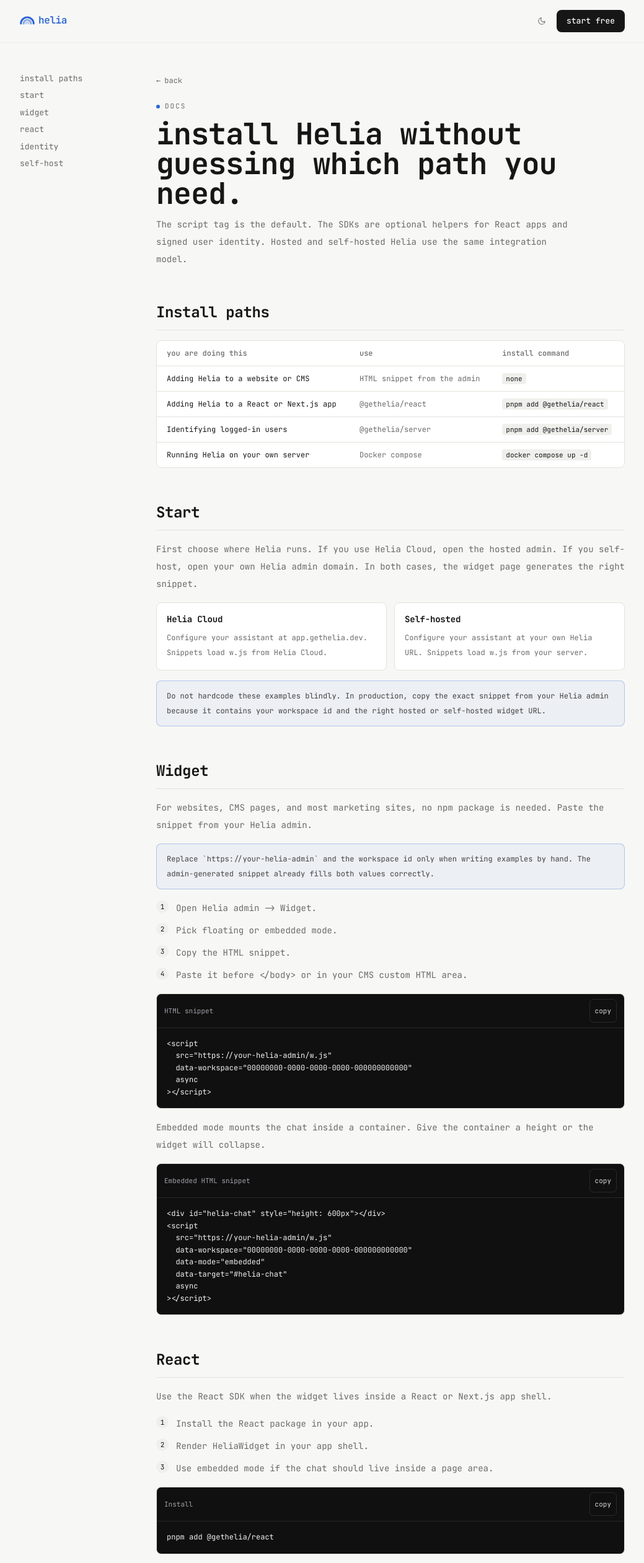
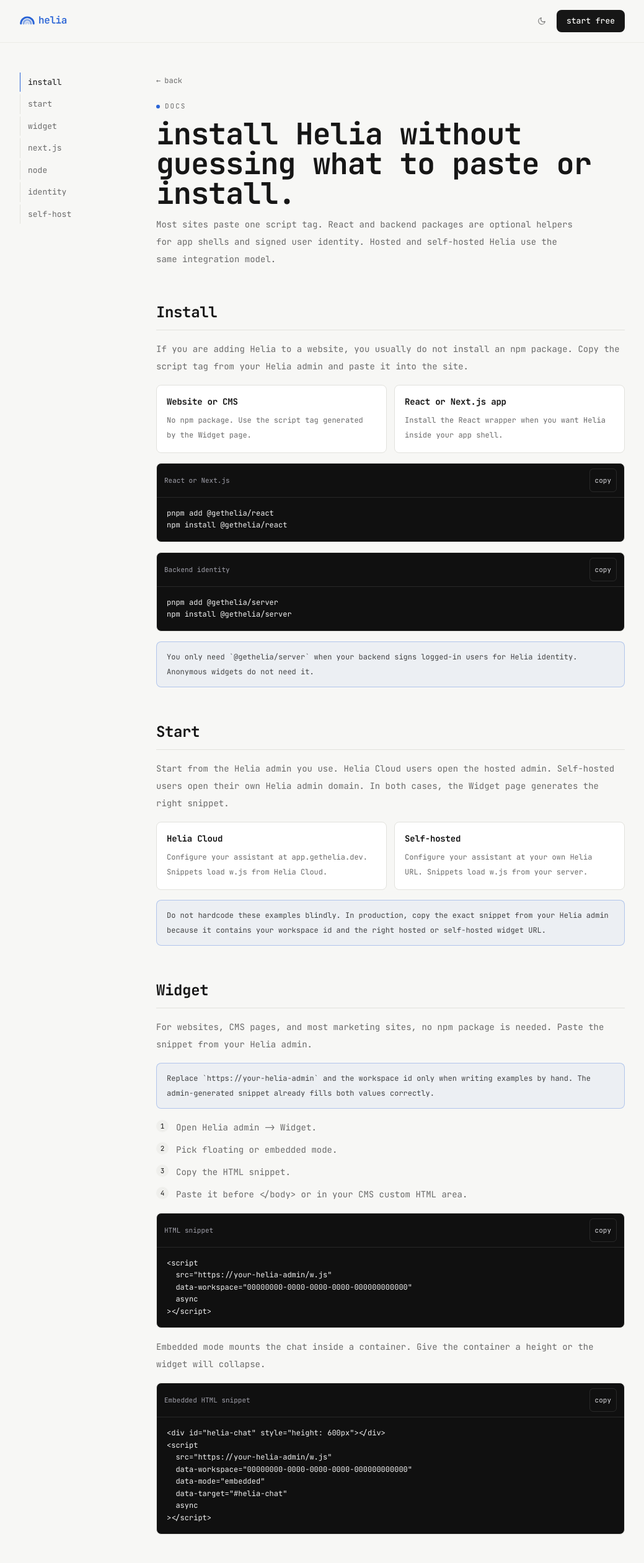
Before and after one commit to snowztech/helia, a Next.js app in the folder apps/landing/: page /docs in a window 1280 px wide. Shown: the top 2522 px of the page at 62% size, without its empty margins (120-1159 px from the left). Built offline with nearby package versions, Linux system fonts and the light colour scheme.

Commit message:
feat: update docs page

```diff
--- a/apps/landing/src/app/_components/nav.tsx
+++ b/apps/landing/src/app/_components/nav.tsx
@@ -4,19 +4,59 @@
 
 const APP_URL = process.env.NEXT_PUBLIC_APP_URL ?? "https://app.gethelia.dev";
 
+const NAV_LINKS = [
+  { label: "features", href: "/#features" },
+  { label: "pricing", href: "/#pricing" },
+  { label: "docs", href: "/docs" },
+  { label: "github", href: "https://github.com/snowztech/helia" },
+];
+
+function isExternalHref(href: string) {
+  return href.startsWith("http");
+}
+
 export function Nav() {
   return (
     <header className="sticky top-0 z-40 border-b border-line/60 bg-bg/85 backdrop-blur">
-      <div className="mx-auto flex max-w-5xl items-center justify-between px-6 py-4">
+      <div className="mx-auto grid max-w-5xl grid-cols-[1fr_auto] items-center gap-4 px-6 py-4 md:grid-cols-[1fr_auto_1fr]">
         <Link href="/" aria-label="Helia home">
           <HeliaWordmark />
         </Link>
 
-        <div className="flex items-center gap-2">
-          <ThemeToggle />
+        <nav
+          aria-label="Primary"
+          className="hidden items-center gap-5 text-[13px] text-muted md:flex"
+        >
+          {NAV_LINKS.map((link) => (
+            isExternalHref(link.href) ? (
+              <a
+                key={link.label}
+                href={link.href}
+                className="transition-colors hover:text-fg"
+                rel="noreferrer"
+                target="_blank"
+              >
+                {link.label}
+              </a>
+            ) : (
+              <Link
+                key={link.label}
+                href={link.href}
+                className="transition-colors hover:text-fg"
+              >
+                {link.label}
+              </Link>
+            )
+          ))}
+        </nav>
+
+        <div className="flex items-center justify-end gap-2">
+          <div className="hidden sm:block">
+            <ThemeToggle />
+          </div>
           <Link
             href="/docs"
-            className="hidden text-[13px] text-muted transition-colors hover:text-fg sm:block"
+            className="text-[13px] text-muted transition-colors hover:text-fg md:hidden"
           >
             docs
           </Link>
--- /dev/null
+++ b/apps/landing/src/app/docs/docs-nav.tsx
@@ -0,0 +1,58 @@
+"use client";
+
+import { useEffect, useState } from "react";
+
+export type DocsSectionLink = {
+  id: string;
+  label: string;
+};
+
+export function DocsNav({ sections }: { sections: DocsSectionLink[] }) {
+  const [activeId, setActiveId] = useState(sections[0]?.id);
+
+  useEffect(() => {
+    const observer = new IntersectionObserver(
+      (entries) => {
+        const visible = entries
+          .filter((entry) => entry.isIntersecting)
+          .sort((a, b) => b.intersectionRatio - a.intersectionRatio)[0];
+
+        if (visible?.target.id) setActiveId(visible.target.id);
+      },
+      {
+        rootMargin: "-96px 0px -55% 0px",
+        threshold: [0.08, 0.18, 0.32],
+      },
+    );
+
+    sections.forEach((section) => {
+      const element = document.getElementById(section.id);
+      if (element) observer.observe(element);
+    });
+
+    return () => observer.disconnect();
+  }, [sections]);
+
+  return (
+    <nav className="sticky top-24 space-y-1 text-[13px]" aria-label="Docs">
+      {sections.map((section) => {
+        const active = activeId === section.id;
+        return (
+          <a
+            key={section.id}
+            href={`#${section.id}`}
+            aria-current={active ? "location" : undefined}
+            className={[
+              "block border-l px-3 py-1.5 transition-colors",
+              active
+                ? "border-primary text-fg"
+                : "border-line text-muted hover:border-fg/40 hover:text-fg",
+            ].join(" ")}
+          >
+            {section.label}
+          </a>
+        );
+      })}
+    </nav>
+  );
+}
--- a/apps/landing/src/app/docs/page.tsx
+++ b/apps/landing/src/app/docs/page.tsx
@@ -4,6 +4,7 @@
 import { HeliaWordmark } from "../_components/logo";
 import { ThemeToggle } from "../_components/theme-toggle";
 import { CopyCode } from "./copy-code";
+import { DocsNav } from "./docs-nav";
 
 const SITE_URL = process.env.NEXT_PUBLIC_SITE_URL ?? "https://gethelia.dev";
 const APP_URL = process.env.NEXT_PUBLIC_APP_URL ?? "https://app.gethelia.dev";
@@ -16,13 +17,16 @@
 };
 
 const sections = [
-  { id: "install-paths", label: "install paths" },
+  { id: "install", label: "install" },
   { id: "start", label: "start" },
   { id: "widget", label: "widget" },
-  { id: "react", label: "react" },
+  { id: "next", label: "next.js" },
+  { id: "node", label: "node" },
   { id: "identity", label: "identity" },
   { id: "self-host", label: "self-host" },
 ];
+
+const workspaceId = "00000000-0000-0000-0000-000000000000";
 
 export default function DocsPage() {
   return (
@@ -46,17 +50,7 @@
 
       <main className="mx-auto grid max-w-5xl gap-10 px-6 py-12 lg:grid-cols-[180px_1fr]">
         <aside className="hidden lg:block">
-          <nav className="sticky top-24 space-y-2 text-[13px] text-muted">
-            {sections.map((section) => (
-              <a
-                key={section.id}
-                href={`#${section.id}`}
-                className="block transition-colors hover:text-fg"
-              >
-                {section.label}
-              </a>
-            ))}
-          </nav>
+          <DocsNav sections={sections} />
         </aside>
 
         <div className="min-w-0 space-y-14">
@@ -70,57 +64,53 @@
             <div className="space-y-3">
               <p className="eyebrow">docs</p>
               <h1 className="max-w-3xl text-4xl tracking-tight md:text-5xl">
-                install Helia without guessing which path you need.
+                install Helia without guessing what to paste or install.
               </h1>
               <p className="max-w-2xl text-sm leading-7 text-muted">
-                The script tag is the default. The SDKs are optional helpers
-                for React apps and signed user identity. Hosted and self-hosted
-                Helia use the same integration model.
+                Most sites paste one script tag. React and backend packages are
+                optional helpers for app shells and signed user identity. Hosted
+                and self-hosted Helia use the same integration model.
               </p>
             </div>
           </section>
 
-          <DocSection id="install-paths" title="Install paths">
-            <div className="overflow-x-auto rounded-lg border border-line bg-card">
-              <table className="w-full min-w-[680px] border-collapse text-left text-xs">
-                <thead className="border-b border-line text-muted">
-                  <tr>
-                    <th className="px-4 py-3 font-medium">you are doing this</th>
-                    <th className="px-4 py-3 font-medium">use</th>
-                    <th className="px-4 py-3 font-medium">install command</th>
-                  </tr>
-                </thead>
-                <tbody className="divide-y divide-line">
-                  <PathRow
-                    task="Adding Helia to a website or CMS"
-                    use="HTML snippet from the admin"
-                    command="none"
-                  />
-                  <PathRow
-                    task="Adding Helia to a React or Next.js app"
-                    use="@gethelia/react"
-                    command="pnpm add @gethelia/react"
-                  />
-                  <PathRow
-                    task="Identifying logged-in users"
-                    use="@gethelia/server"
-                    command="pnpm add @gethelia/server"
-                  />
-                  <PathRow
-                    task="Running Helia on your own server"
-                    use="Docker compose"
-                    command="docker compose up -d"
-                  />
-                </tbody>
-              </table>
+          <DocSection id="install" title="Install">
+            <p>
+              If you are adding Helia to a website, you usually do not install
+              an npm package. Copy the script tag from your Helia admin and
+              paste it into the site.
+            </p>
+            <div className="grid gap-3 md:grid-cols-2">
+              <InfoCard
+                title="Website or CMS"
+                text="No npm package. Use the script tag generated by the Widget page."
+              />
+              <InfoCard
+                title="React or Next.js app"
+                text="Install the React wrapper when you want Helia inside your app shell."
+              />
             </div>
+            <CodeBlock
+              title="React or Next.js"
+              code={`pnpm add @gethelia/react
+npm install @gethelia/react`}
+            />
+            <CodeBlock
+              title="Backend identity"
+              code={`pnpm add @gethelia/server
+npm install @gethelia/server`}
+            />
+            <Callout>
+              You only need `@gethelia/server` when your backend signs logged-in
+              users for Helia identity. Anonymous widgets do not need it.
+            </Callout>
           </DocSection>
 
           <DocSection id="start" title="Start">
             <p>
-              First choose where Helia runs. If you use Helia Cloud, open the
-              hosted admin. If you self-host, open your own Helia admin domain.
-              In both cases, the widget page generates the right snippet.
+              Start from the Helia admin you use. Helia Cloud users open the
+              hosted admin. Self-hosted users open their own Helia admin domain.
+              In both cases, the Widget page generates the right snippet.
             </p>
             <div className="grid gap-3 md:grid-cols-2">
               <InfoCard
@@ -161,7 +151,7 @@
               title="HTML snippet"
               code={`<script
   src="https://your-helia-admin/w.js"
-  data-workspace="00000000-0000-0000-0000-000000000000"
+  data-workspace="${workspaceId}"
   async
 ></script>`}
             />
@@ -174,7 +164,7 @@
               code={`<div id="helia-chat" style="height: 600px"></div>
 <script
   src="https://your-helia-admin/w.js"
-  data-workspace="00000000-0000-0000-0000-000000000000"
+  data-workspace="${workspaceId}"
   data-mode="embedded"
   data-target="#helia-chat"
   async
@@ -182,34 +172,76 @@
             />
           </DocSection>
 
-          <DocSection id="react" title="React">
+          <DocSection id="next" title="Next.js">
             <p>
-              Use the React SDK when the widget lives inside a React or Next.js
-              app shell.
+              Use the React SDK in a client component. The widget needs the
+              browser, so do not render it from a server component directly.
             </p>
             <StepList
               items={[
-                "Install the React package in your app.",
-                "Render HeliaWidget in your app shell.",
-                "Use embedded mode if the chat should live inside a page area.",
+                "Install @gethelia/react.",
+                "Create a small client component for the widget.",
+                "Render that component from your layout or app shell.",
               ]}
             />
-            <CodeBlock title="Install" code="pnpm add @gethelia/react" />
             <CodeBlock
-              title="Floating widget"
-              code={`import { HeliaWidget } from "@gethelia/react";
+              title="app/helia-widget.tsx"
+              code={`"use client";
 
-export function AppShell() {
-  return <HeliaWidget workspace="00000000-0000-0000-0000-000000000000" />;
+import { HeliaWidget } from "@gethelia/react";
+
+export function HeliaSupportWidget() {
+  return <HeliaWidget workspace="${workspaceId}" />;
 }`}
             />
-            <p>Embedded React mode renders its own target container.</p>
             <CodeBlock
-              title="Embedded widget"
+              title="app/layout.tsx"
+              code={`import { HeliaSupportWidget } from "./helia-widget";
+
+export default function RootLayout({ children }: { children: React.ReactNode }) {
+  return (
+    <html lang="en">
+      <body>
+        {children}
+        <HeliaSupportWidget />
+      </body>
+    </html>
+  );
+}`}
+            />
+          </DocSection>
+
+          <DocSection id="node" title="Node">
+            <p>
+              Use the server package from a backend route after your own auth
+              has identified the current user. The package signs identity data;
+              it does not replace your auth system.
+            </p>
+            <CodeBlock
+              title="Express endpoint"
+              code={`import express from "express";
+import { signIdentity } from "@gethelia/server";
+
+const app = express();
+
+app.get("/api/helia/token", requireAuth, (req, res) => {
+  res.json(
+    signIdentity(
+      { id: req.user.id, name: req.user.name },
+      process.env.HELIA_IDENTITY_SECRET!,
+    ),
+  );
+});`}
+            />
+            <p>
+              Connect that endpoint to either the script tag or the React
+              widget using `tokenEndpoint`.
+            </p>
+            <CodeBlock
+              title="React widget with Node token endpoint"
               code={`<HeliaWidget
-  workspace="00000000-0000-0000-0000-000000000000"
-  mode="embedded"
-  style={{ height: 600 }}
+  workspace="${workspaceId}"
+  tokenEndpoint="/api/helia/token"
 />`}
             />
           </DocSection>
@@ -229,9 +261,8 @@
                 "Enable Reject anonymous chats after signed traffic works.",
               ]}
             />
-            <CodeBlock title="Install" code="pnpm add @gethelia/server" />
             <CodeBlock
-              title="Token endpoint"
+              title="Next.js route handler"
               code={`import { signIdentity } from "@gethelia/server";
 
 export async function GET() {
@@ -253,7 +284,7 @@
             <CodeBlock
               title="React widget with identity"
               code={`<HeliaWidget
-  workspace="00000000-0000-0000-0000-000000000000"
+  workspace="${workspaceId}"
   tokenEndpoint="/api/helia/token"
 />`}
             />
@@ -261,7 +292,7 @@
               title="HTML widget with identity"
               code={`<script
   src="https://your-helia-admin/w.js"
-  data-workspace="00000000-0000-0000-0000-000000000000"
+  data-workspace="${workspaceId}"
   data-token-endpoint="/api/helia/token"
   async
 ></script>`}
@@ -282,7 +313,7 @@
 docker compose up -d`}
             />
             <p>
-              After signup, open the widget page in your admin and copy the
+              After your admin is running, open the Widget page and copy the
               generated snippet. It will point at your self-hosted `w.js`.
             </p>
           </DocSection>
@@ -322,28 +353,6 @@
   );
 }
 
-function PathRow({
-  task,
-  use,
-  command,
-}: {
-  task: string;
-  use: string;
-  command: string;
-}) {
-  return (
-    <tr>
-      <td className="px-4 py-3 text-fg">{task}</td>
-      <td className="px-4 py-3 text-muted">{use}</td>
-      <td className="px-4 py-3">
-        <code className="rounded bg-muted-bg px-1.5 py-0.5 text-[11px] text-fg">
-          {command}
-        </code>
-      </td>
-    </tr>
-  );
-}
-
 function StepList({ items }: { items: string[] }) {
   return (
     <ol className="space-y-2">
```
Also changed, not shown: 1 other file (tests, documents, lock files or other folders).
